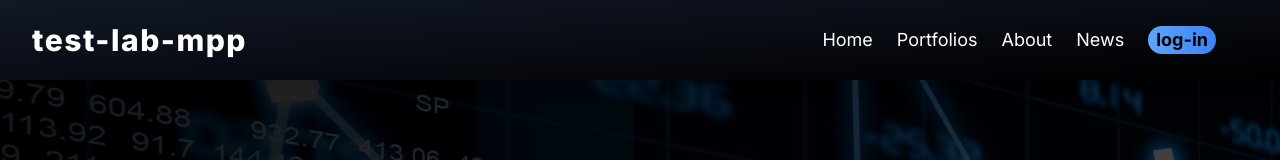
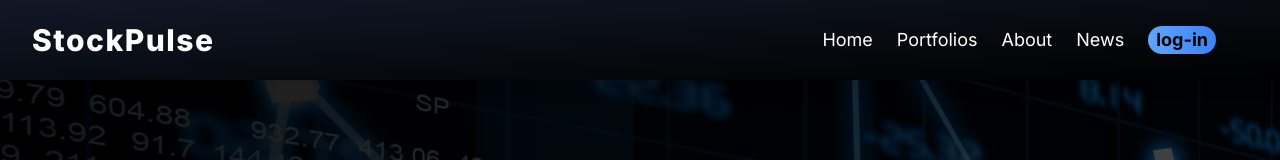
Before and after one commit to BorodiBogdan/StockPulse, a Next.js app in the folder NextJs/: page / in a window 1280 px wide. Shown: the top 160 px of the page. Built offline with nearby package versions, Linux system fonts and the light colour scheme; no server answers; the database is empty.

Commit message:
Changed navbar title

```diff
--- a/NextJs/components/NavbarClient.tsx
+++ b/NextJs/components/NavbarClient.tsx
@@ -42,7 +42,7 @@ export default function NavbarClient({ session }: { session: any }) {
       className="flex justify-between items-center h-20 bg-gradient-to-br from-gray-900 to-black shadow-lg text-white fixed w-full z-50 px-8"
     >
       <a href="/" className="text-3xl font-extrabold tracking-wider">
-        test-lab-mpp
+        StockPulse
       </a>
       <div className="px-4 cursor-pointer md:hidden" onClick={toggleMenu}>
         <svg
```
